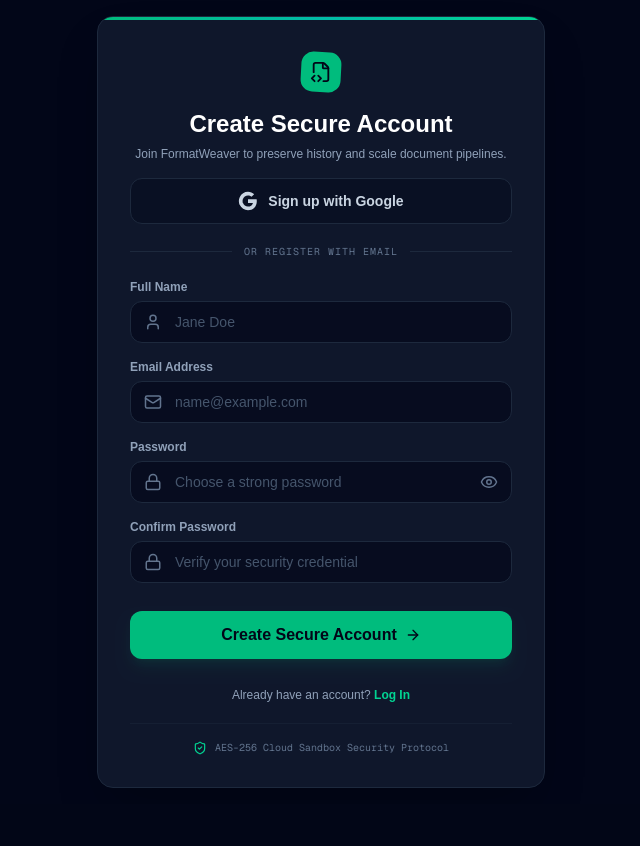
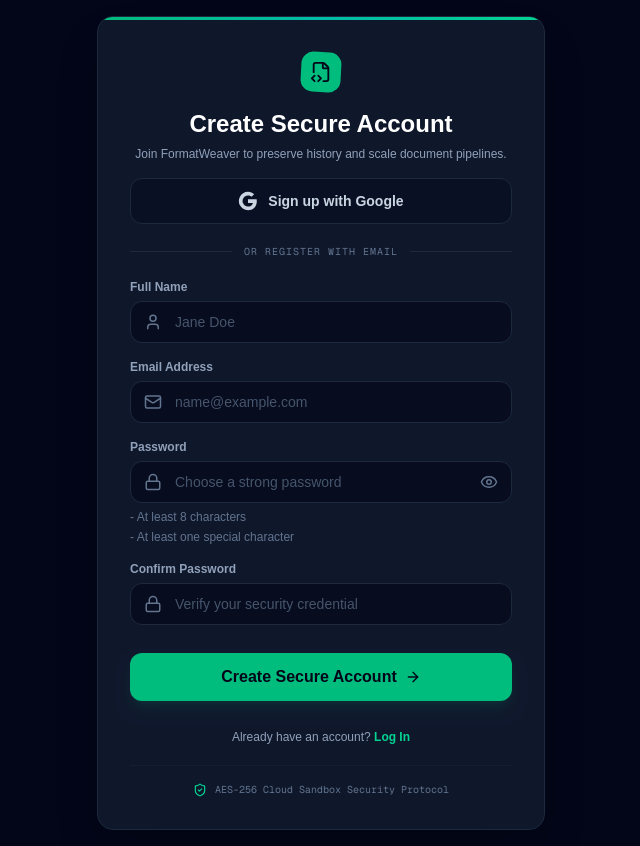
Before and after one commit to Laowang886/FormatWeaver, a Next.js app: page /register in a window 1280 px wide. Shown: the whole page, without its empty margins (319-959 px from the left). Before the commit the page ends 804 px from the top, so only its background shows below. Built offline with nearby package versions, Linux system fonts and the light colour scheme.

Commit message:
fix auth flow

```diff
--- a/src/app/api/auth/logout/route.ts
+++ b/src/app/api/auth/logout/route.ts
@@ -1,8 +1,24 @@
 import { NextResponse } from "next/server";
-import { signOut } from "@/auth";
+import { SESSION_COOKIE_NAME } from "@/lib/auth";
 
 export async function POST(request: Request) {
-  await signOut({ redirect: false });
+  const response = NextResponse.redirect(new URL("/login", request.url), 303);
 
-  return NextResponse.json({ message: "Logout." });
+  [
+    SESSION_COOKIE_NAME,
+    "authjs.session-token",
+    "__Secure-authjs.session-token",
+    "next-auth.session-token",
+    "__Secure-next-auth.session-token",
+  ].forEach((cookieName) => {
+    response.cookies.set(cookieName, "", {
+      httpOnly: true,
+      sameSite: "lax",
+      secure: process.env.NODE_ENV === "production",
+      path: "/",
+      maxAge: 0,
+    });
+  });
+
+  return response;
 }
--- a/src/app/api/auth/register/route.ts
+++ b/src/app/api/auth/register/route.ts
@@ -3,10 +3,18 @@ import bcrypt from "bcryptjs";
 import { db } from "@/lib/db";
 import { users } from "@/lib/schema";
 import { eq } from "drizzle-orm";
+import { validatePassword } from "@/lib/password-policy";
 
 export async function POST(request: Request) {
   try {
-    const { email, password, name } = await request.json();
+    const body = (await request.json()) as {
+      email?: unknown;
+      password?: unknown;
+      name?: unknown;
+    };
+    const email = typeof body.email === "string" ? body.email.trim() : "";
+    const password = typeof body.password === "string" ? body.password : "";
+    const name = typeof body.name === "string" ? body.name.trim() : "";
 
     if (!email || !password) {
       return NextResponse.json(
@@ -15,11 +23,9 @@ export async function POST(request: Request) {
       );
     }
 
-    if (password.length < 8) {
-      return NextResponse.json(
-        { message: "Password must be at least 8 characters long." },
-        { status: 400 },
-      );
+    const passwordError = validatePassword(password);
+    if (passwordError) {
+      return NextResponse.json({ message: passwordError }, { status: 400 });
     }
 
     // Check if the email address has already been registered.
@@ -42,7 +48,7 @@ export async function POST(request: Request) {
     // Write to database
     await db.insert(users).values({
       email,
-      name: name ?? email.split("@")[0],
+      name: name || email.split("@")[0],
       password: hashedPassword,
     });
 
--- a/src/components/RegisterForm.tsx
+++ b/src/components/RegisterForm.tsx
@@ -17,6 +17,11 @@ import {
   AlertCircle,
   User,
 } from "lucide-react";
+import {
+  MIN_PASSWORD_LENGTH,
+  getPasswordRequirements,
+  validatePassword,
+} from "@/lib/password-policy";
 
 export default function RegisterForm() {
   const router = useRouter();
@@ -27,6 +32,7 @@ export default function RegisterForm() {
   const [showPassword, setShowPassword] = useState(false);
   const [isLoading, setIsLoading] = useState(false);
   const [error, setError] = useState<string | null>(null);
+  const passwordRequirements = getPasswordRequirements(password);
 
   const handleSubmit = async (e: FormEvent<HTMLFormElement>) => {
     e.preventDefault();
@@ -40,8 +46,9 @@ export default function RegisterForm() {
       setError("Please provide a valid email address.");
       return;
     }
-    if (password.length < 8) {
-      setError("Password must be at least 8 characters long.");
+    const passwordError = validatePassword(password);
+    if (passwordError) {
+      setError(passwordError);
       return;
     }
     if (password !== confirmPassword) {
@@ -80,7 +87,7 @@ export default function RegisterForm() {
         return;
       }
 
-      router.push("/dashboard");
+      router.push("/");
       router.refresh();
     } catch (submitError) {
       setError(
@@ -97,7 +104,7 @@ export default function RegisterForm() {
     setIsLoading(true);
     setError(null);
     try {
-      await signIn("google", { callbackUrl: "/dashboard" });
+      await signIn("google", { callbackUrl: "/" });
     } catch {
       setError(
         "Google signup is currently unavailable. Please configure Google OAuth credentials.",
@@ -228,6 +235,8 @@ export default function RegisterForm() {
                 id="signup-password"
                 type={showPassword ? "text" : "password"}
                 required
+                minLength={MIN_PASSWORD_LENGTH}
+                pattern={`(?=.*[^A-Za-z0-9]).{${MIN_PASSWORD_LENGTH},}`}
                 disabled={isLoading}
                 placeholder="Choose a strong password"
                 value={password}
@@ -247,6 +256,18 @@ export default function RegisterForm() {
                   <Eye className="h-4.5 w-4.5" />
                 )}
               </button>
+            </div>
+            <div className="grid gap-1 text-xs">
+              {passwordRequirements.map((requirement) => (
+                <div
+                  key={requirement.id}
+                  className={
+                    requirement.isMet ? "text-emerald-400" : "text-slate-500"
+                  }
+                >
+                  {requirement.isMet ? "OK" : "-"} {requirement.label}
+                </div>
+              ))}
             </div>
           </div>
 
--- a/src/components/login-form.tsx
+++ b/src/components/login-form.tsx
@@ -89,7 +89,7 @@ export default function LoginForm({ initialMode = "guest" }: LoginFormProps) {
         throw new Error("Failed to enter guest mode. Please try again.");
       }
 
-      router.push("/dashboard");
+      router.push("/");
       router.refresh();
     } catch (guestError) {
       setError(
@@ -124,7 +124,7 @@ export default function LoginForm({ initialMode = "guest" }: LoginFormProps) {
         throw new Error("Login failed. Please check your email and password.");
       }
 
-      router.push("/dashboard");
+      router.push("/");
       router.refresh();
     } catch (submitError) {
       setError(
@@ -142,7 +142,7 @@ export default function LoginForm({ initialMode = "guest" }: LoginFormProps) {
     setError(null);
 
     try {
-      await signIn("google", { callbackUrl: "/dashboard" });
+      await signIn("google", { callbackUrl: "/" });
     } catch {
       setError(
         "Google login is currently unavailable. Please configure Google OAuth credentials.",
--- /dev/null
+++ b/src/lib/password-policy.ts
@@ -0,0 +1,36 @@
+export const MIN_PASSWORD_LENGTH = 8;
+
+const SPECIAL_CHARACTER_PATTERN = /[^A-Za-z0-9]/;
+
+export type PasswordRequirement = {
+  id: "minLength" | "specialCharacter";
+  label: string;
+  isMet: boolean;
+};
+
+export function getPasswordRequirements(
+  password: string,
+): PasswordRequirement[] {
+  return [
+    {
+      id: "minLength",
+      label: `At least ${MIN_PASSWORD_LENGTH} characters`,
+      isMet: password.length >= MIN_PASSWORD_LENGTH,
+    },
+    {
+      id: "specialCharacter",
+      label: "At least one special character",
+      isMet: SPECIAL_CHARACTER_PATTERN.test(password),
+    },
+  ];
+}
+
+export function validatePassword(password: string): string | null {
+  const unmetRequirement = getPasswordRequirements(password).find(
+    (requirement) => !requirement.isMet,
+  );
+
+  return unmetRequirement
+    ? `Password must include: ${unmetRequirement.label.toLowerCase()}.`
+    : null;
+}
```
